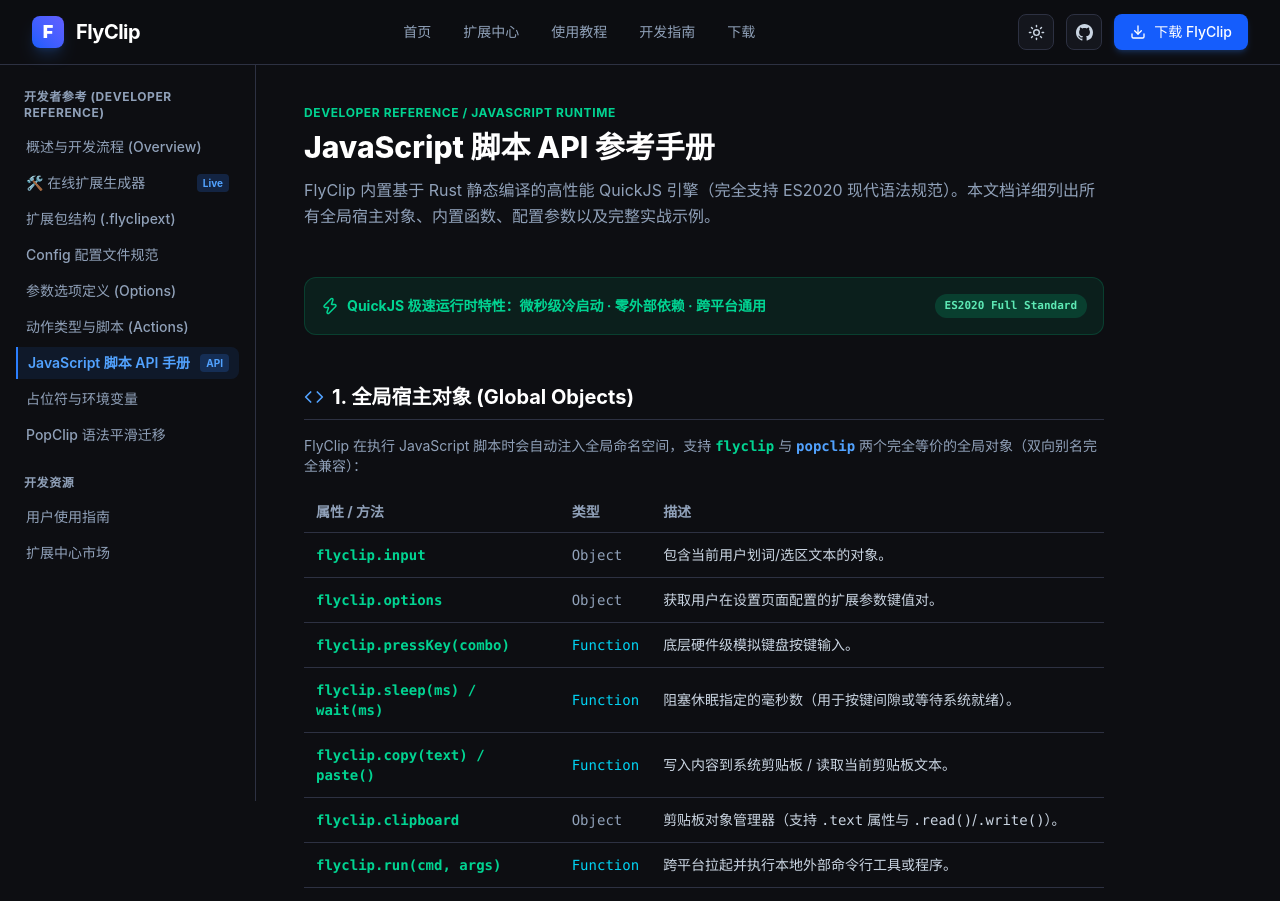
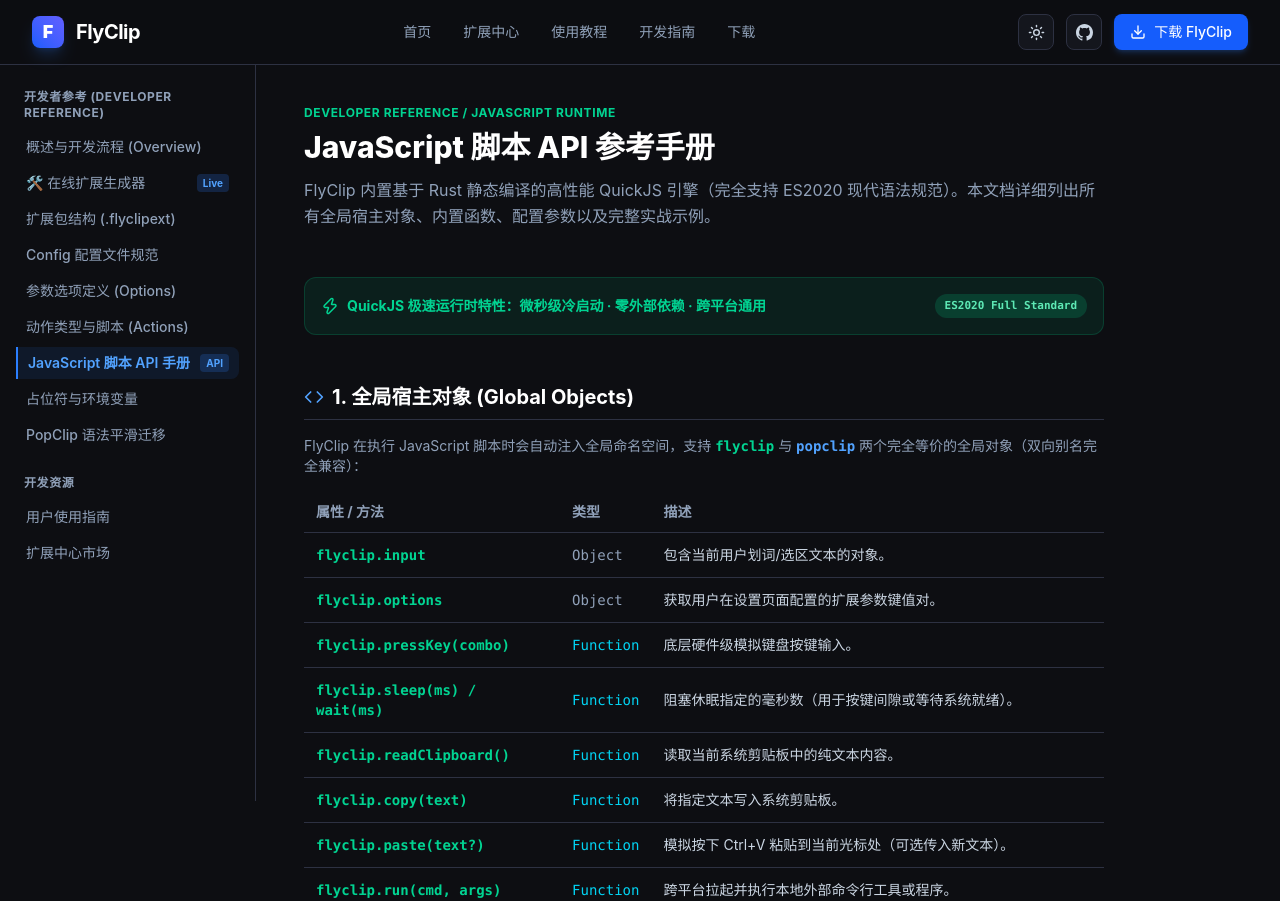
Before and after one commit to flyclip-app/website, a Next.js app: page /dev/js-api in a window 1280 px wide. Shown: the top 901 px of the page. Built offline with nearby package versions, Linux system fonts and the light colour scheme.

Commit message:
docs: streamline clipboard API to readClipboard, copy, and paste

```diff
--- a/src/app/dev/js-api/page.tsx
+++ b/src/app/dev/js-api/page.tsx
@@ -65,14 +65,19 @@
                 <td className="py-3 px-3">阻塞休眠指定的毫秒数（用于按键间隙或等待系统就绪）。</td>
               </tr>
               <tr>
-                <td className="py-3 px-3 font-mono text-emerald-400 font-bold">flyclip.copy(text) / paste()</td>
+                <td className="py-3 px-3 font-mono text-emerald-400 font-bold">flyclip.readClipboard()</td>
                 <td className="py-3 px-3 font-mono text-cyan-400">Function</td>
-                <td className="py-3 px-3">写入内容到系统剪贴板 / 读取当前剪贴板文本。</td>
+                <td className="py-3 px-3">读取当前系统剪贴板中的纯文本内容。</td>
               </tr>
               <tr>
-                <td className="py-3 px-3 font-mono text-emerald-400 font-bold">flyclip.clipboard</td>
-                <td className="py-3 px-3 font-mono text-slate-400">Object</td>
-                <td className="py-3 px-3">剪贴板对象管理器（支持 <code>.text</code> 属性与 <code>.read()</code>/<code>.write()</code>）。</td>
+                <td className="py-3 px-3 font-mono text-emerald-400 font-bold">flyclip.copy(text)</td>
+                <td className="py-3 px-3 font-mono text-cyan-400">Function</td>
+                <td className="py-3 px-3">将指定文本写入系统剪贴板。</td>
+              </tr>
+              <tr>
+                <td className="py-3 px-3 font-mono text-emerald-400 font-bold">flyclip.paste(text?)</td>
+                <td className="py-3 px-3 font-mono text-cyan-400">Function</td>
+                <td className="py-3 px-3">模拟按下 Ctrl+V 粘贴到当前光标处（可选传入新文本）。</td>
               </tr>
               <tr>
                 <td className="py-3 px-3 font-mono text-emerald-400 font-bold">flyclip.run(cmd, args)</td>
@@ -295,46 +300,41 @@
       <div className="space-y-4">
         <h2 className="text-xl font-bold text-white border-b border-[#2d3142] pb-2 flex items-center gap-2">
           <Code className="text-cyan-400" size={20} />
-          <span>8. 剪贴板读写与粘贴操作 (读取 / 写入 / 模拟粘贴)</span>
+          <span>8. 剪贴板三大操作函数 (readClipboard / copy / paste)</span>
         </h2>
         <p className="text-xs sm:text-sm text-slate-400">
-          提供对系统剪贴板的读写，以及直接向用户当前输入焦点模拟粘贴（Ctrl+V）的核心功能：
+          极简设计，仅需 3 个函数即可覆盖所有剪贴板读取、写入与模拟粘贴场景：
         </p>
 
         <div className="grid grid-cols-1 sm:grid-cols-3 gap-3 text-xs">
           <div className="p-4 rounded-xl bg-[#1c1e27] border border-[#2d3142] space-y-2">
-            <div className="font-bold text-emerald-400">📖 1. 读取剪贴板内容</div>
-            <code className="text-slate-300 font-mono block">flyclip.clipboard.read()</code>
-            <code className="text-slate-300 font-mono block">flyclip.clipboard.text (Getter)</code>
-            <p className="text-slate-400 text-[11px]">获取当前剪贴板中的纯文本字符串。</p>
+            <div className="font-bold text-emerald-400">📖 1. 读取剪贴板</div>
+            <code className="text-slate-300 font-mono block">flyclip.readClipboard()</code>
+            <p className="text-slate-400 text-[11px]">读取并返回当前系统剪贴板中的纯文本。</p>
           </div>
 
           <div className="p-4 rounded-xl bg-[#1c1e27] border border-[#2d3142] space-y-2">
-            <div className="font-bold text-blue-400">✍️ 2. 写入剪贴板内容</div>
+            <div className="font-bold text-blue-400">✍️ 2. 写入剪贴板</div>
             <code className="text-slate-300 font-mono block">flyclip.copy(text)</code>
-            <code className="text-slate-300 font-mono block">flyclip.clipboard.write(text)</code>
-            <code className="text-slate-300 font-mono block">flyclip.clipboard.text = &quot;...&quot;</code>
-            <p className="text-slate-400 text-[11px]">将指定文本写入系统剪贴板备用。</p>
+            <p className="text-slate-400 text-[11px]">将指定文本写入系统剪贴板（返回布尔值）。</p>
           </div>
 
           <div className="p-4 rounded-xl bg-[#1c1e27] border border-[#2d3142] space-y-2">
-            <div className="font-bold text-cyan-400">📋 3. 模拟粘贴到当前窗口</div>
-            <code className="text-slate-300 font-mono block">flyclip.paste()</code>
-            <code className="text-slate-300 font-mono block">flyclip.paste(text)</code>
-            <p className="text-slate-400 text-[11px]">底层直接发送 Ctrl+V 快捷键将文本粘贴至焦点输入框。</p>
+            <div className="font-bold text-cyan-400">📋 3. 模拟粘贴到光标处</div>
+            <code className="text-slate-300 font-mono block">flyclip.paste(text?)</code>
+            <p className="text-slate-400 text-[11px]">模拟按下 Ctrl+V 快捷键将文本粘贴至焦点输入框。</p>
           </div>
         </div>
 
         <div className="p-5 rounded-xl bg-[#1c1e27] border border-[#2d3142] space-y-3">
           <h4 className="font-bold text-white text-xs uppercase tracking-wider">实战代码示例：</h4>
           <div className="p-3.5 rounded-lg bg-[#14161d] font-mono text-xs text-cyan-200 space-y-2">
-            <div className="text-slate-500">// 示例 1: 读取当前剪贴板并前后加工，然后写回剪贴板</div>
-            <pre>{`const current = flyclip.clipboard.read();
-flyclip.copy("【格式化】" + current);`}</pre>
+            <div className="text-slate-500">// 示例 1: 读取当前剪贴板并在前后加工后写回</div>
+            <pre>{`const current = flyclip.readClipboard();
+flyclip.copy("【备份】" + current);`}</pre>
 
-            <div className="text-slate-500 mt-2">// 示例 2: 将特定处理结果直接模拟粘贴到当前输入框</div>
+            <div className="text-slate-500 mt-2">// 示例 2: 处理选中文本后直接粘贴到光标处</div>
             <pre>{`const processed = flyclip.input.text.trim().toLowerCase();
-// 写入剪贴板并立即发送 Ctrl+V 粘贴
 flyclip.paste(processed);`}</pre>
           </div>
         </div>
```
